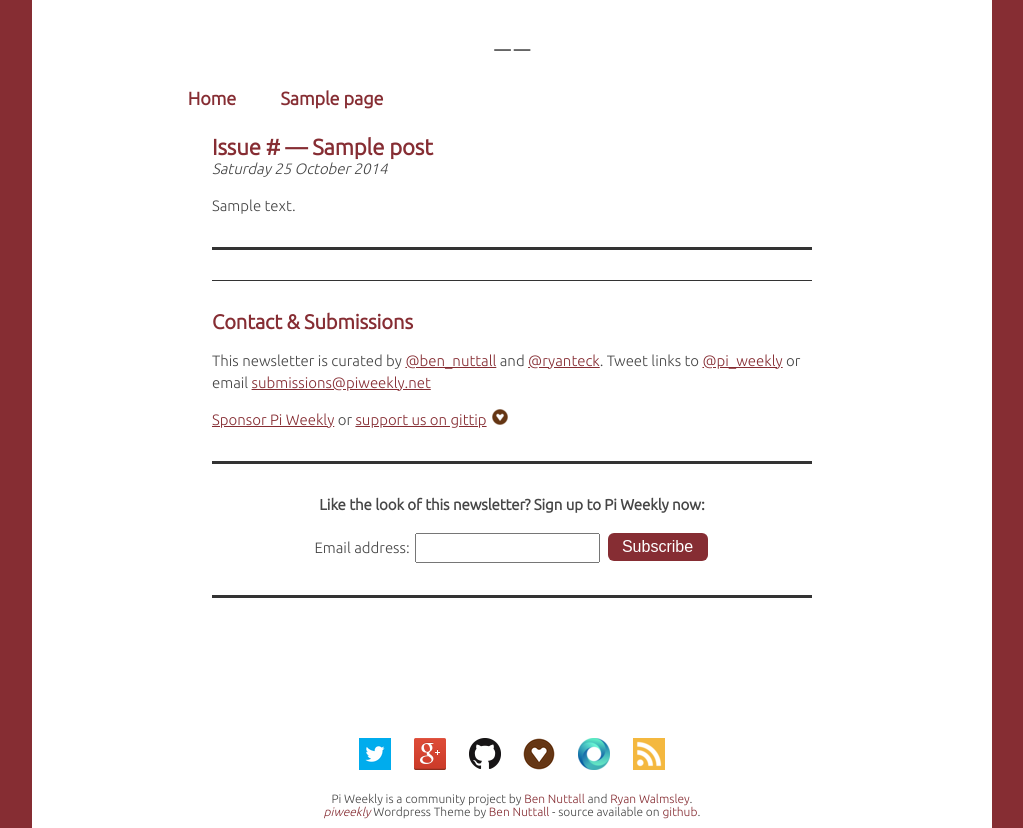
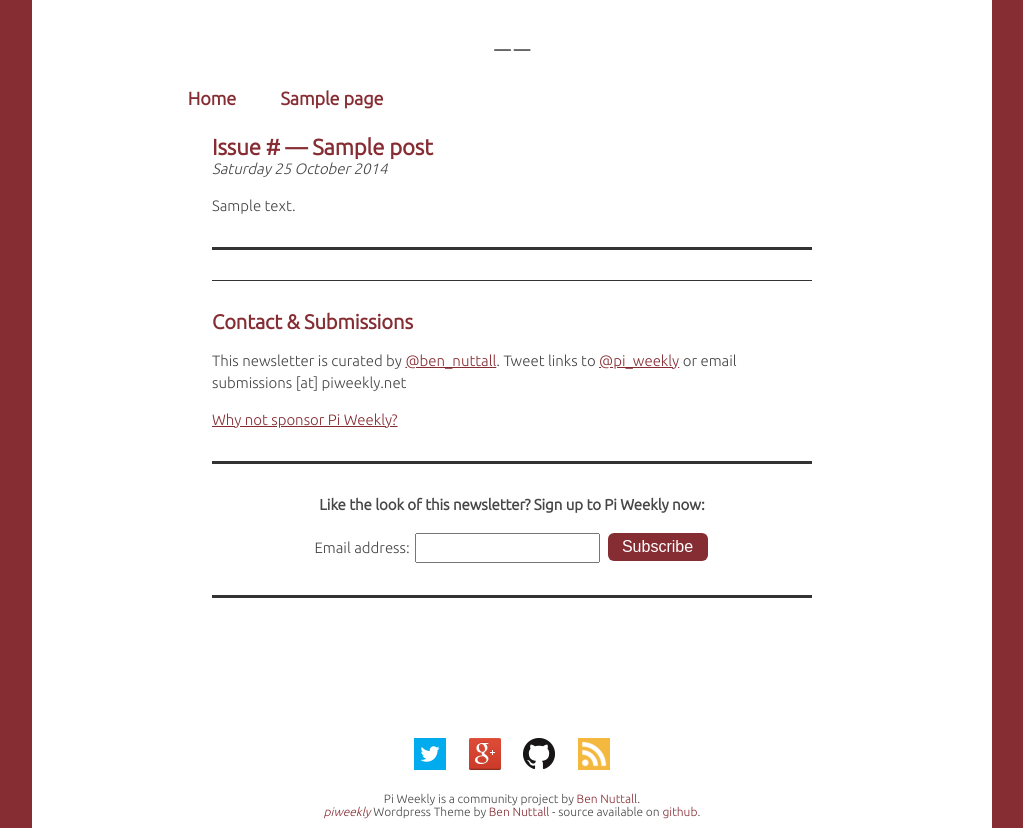
Before and after one commit to piweekly/piweekly, a WordPress theme: template themes/piweekly/single.php in a window 1280 px wide. Shown: the whole page, without its empty margins (128-1151 px from the left). Run offline with PHP 8.4 and a stand-in for WordPress, Linux system fonts and the light colour scheme; the site name, menu and one post (Sample post) are stand-ins, and other content is empty.

Commit message:
Updated footer and removed currents and gittip icons

```diff
--- a/themes/piweekly/footer-content.php
+++ b/themes/piweekly/footer-content.php
@@ -1,13 +1,11 @@
-<script type="text/javascript" language="JavaScript" src="http://piweekly.us7.list-manage.com/subscriber-count?b=11&u=50a341f5-6390-4e2a-a315-b2ab55cb32f5&id=2141506785"></script>
+<script src="http://piweekly.us7.list-manage.com/subscriber-count?b=11&u=50a341f5-6390-4e2a-a315-b2ab55cb32f5&id=2141506785"></script>
 
 <div class="icons">
-    <a href="https://twitter.com/pi_weekly" target="_blank"><img src="<?php bloginfo('template_url'); ?>/images/twitter-32x32.png" alt="Twitter" title="Follow us on Twitter @pi_weekly" /></a>
-    <a href="https://plus.google.com/+PiweeklyNet" rel="publisher" target="_blank"><img src="<?php bloginfo('template_url'); ?>/images/google-plus-32x32.png" alt="Google+" title="Google+" /></a>
-    <a href="https://www.github.com/bennuttall/piweekly" target="_blank"><img src="<?php bloginfo('template_url'); ?>/images/github-32x32.png" alt="Github" title="Browse the Pi Weekly repository on Github" /></a>
-    <a href="https://www.gittip.com/piweekly" target="_blank"><img src="<?php bloginfo('template_url'); ?>/images/gittip-32x32.png" alt="Gittip" title="Support us on Gittip" /></a>
-    <a href="http://www.google.com/producer/editions/CAowrMinBw/piweekly" target="_blank"><img src="<?php bloginfo('template_url'); ?>/images/google-currents-32x32.png" alt="Google Currents" title="Subscribe via Google Currents" /></a>
-    <a href="<?php bloginfo('atom_url'); ?>" target="_blank"><img src="<?php bloginfo('template_url'); ?>/images/rss-32x32.png" alt="RSS" title="Subscribe via RSS" /></a>
+    <a href="https://twitter.com/pi_weekly"><img src="<?php bloginfo('template_url'); ?>/images/twitter-32x32.png" alt="Twitter" title="Follow us on Twitter @pi_weekly" /></a>
+    <a href="https://plus.google.com/+PiweeklyNet" rel="publisher"><img src="<?php bloginfo('template_url'); ?>/images/google-plus-32x32.png" alt="Google+" title="Google+" /></a>
+    <a href="https://www.github.com/piweekly/piweekly"><img src="<?php bloginfo('template_url'); ?>/images/github-32x32.png" alt="Github" title="Browse the Pi Weekly repository on Github" /></a>
+    <a href="<?php bloginfo('atom_url'); ?>"><img src="<?php bloginfo('template_url'); ?>/images/rss-32x32.png" alt="RSS" title="Subscribe via RSS" /></a>
 </div>
 
-Pi Weekly is a community project by <a href="http://twitter.com/ben_nuttall" target="_blank">Ben Nuttall</a> and <a href="http://twitter.com/ryanteck" target="_blank">Ryan Walmsley</a>.<br />
-<a href="https://github.com/bennuttall/piweekly" target="_blank"><em>piweekly</em></a> Wordpress Theme by <a href="http://bennuttall.com/" target="_blank">Ben Nuttall</a> - source available on <a href="https://github.com/bennuttall/piweekly" target="_blank">github</a>.
+Pi Weekly is a community project by <a href="http://twitter.com/ben_nuttall">Ben Nuttall</a>.<br />
+<a href="https://github.com/bennuttall/piweekly"><em>piweekly</em></a> Wordpress Theme by <a href="http://bennuttall.com/">Ben Nuttall</a> - source available on <a href="https://github.com/bennuttall/piweekly">github</a>.
--- a/themes/piweekly/single.php
+++ b/themes/piweekly/single.php
@@ -17,7 +17,7 @@ the_post();
 
     <?php if (has_post_thumbnail()): ?>
         <h2>Picture of the week</h2>
-        <a href="<?php the_field('picture_link'); ?>" target="_blank">
+        <a href="<?php the_field('picture_link'); ?>">
             <?php the_post_thumbnail('email'); ?>
         </a>
 
@@ -30,7 +30,7 @@ the_post();
         <ul>
         <?php while (has_sub_field('news')): ?>
             <li>
-                <a href="<?php the_sub_field('url'); ?>" target="_blank"><?php the_sub_field('title'); ?></a> (<?php echo get_domain_from_url(get_sub_field('url')); ?>)<br />
+                <a href="<?php the_sub_field('url'); ?>"><?php the_sub_field('title'); ?></a> (<?php echo get_domain_from_url(get_sub_field('url')); ?>)<br />
                 <?php the_sub_field('summary'); ?>
             </li>
         <?php endwhile; ?>
@@ -43,7 +43,7 @@ the_post();
         <ul>
         <?php while (has_sub_field('projects')): ?>
             <li>
-                <a href="<?php the_sub_field('url'); ?>" target="_blank"><?php the_sub_field('title'); ?></a> (<?php echo get_domain_from_url(get_sub_field('url')); ?>)<br />
+                <a href="<?php the_sub_field('url'); ?>"><?php the_sub_field('title'); ?></a> (<?php echo get_domain_from_url(get_sub_field('url')); ?>)<br />
                 <?php the_sub_field('summary'); ?>
             </li>
         <?php endwhile; ?>
@@ -56,7 +56,7 @@ the_post();
         <ul>
         <?php while (has_sub_field('articles')): ?>
             <li>
-                <a href="<?php the_sub_field('url'); ?>" target="_blank"><?php the_sub_field('title'); ?></a> (<?php echo get_domain_from_url(get_sub_field('url')); ?>)<br />
+                <a href="<?php the_sub_field('url'); ?>"><?php the_sub_field('title'); ?></a> (<?php echo get_domain_from_url(get_sub_field('url')); ?>)<br />
                 <?php the_sub_field('summary'); ?>
             </li>
         <?php endwhile; ?>
@@ -70,11 +70,11 @@ the_post();
         if ($interview): ?>
             <hr />
             <h2>Interview: <?php echo get_the_title($interview); ?></h2>
-            <a href="<?php echo get_permalink($interview); ?>" target="_blank">
+            <a href="<?php echo get_permalink($interview); ?>">
                 <?php echo get_the_post_thumbnail($interview, 'email'); ?>
             </a>
             <?php echo get_field('intro', $interview); ?>
-            <a href="<?php echo get_permalink($interview); ?>" target="_blank">Read the full interview</a>
+            <a href="<?php echo get_permalink($interview); ?>">Read the full interview</a>
     <?php endif;
     endif;
 
@@ -84,7 +84,7 @@ the_post();
         <ul>
         <?php while (has_sub_field('events')): ?>
             <li>
-                <a href="<?php the_sub_field('url'); ?>" target="_blank"><?php the_sub_field('title'); ?></a> (<?php echo pw_event_date(get_sub_field('start_date'), get_sub_field('end_date')); ?>)
+                <a href="<?php the_sub_field('url'); ?>"><?php the_sub_field('title'); ?></a> (<?php echo pw_event_date(get_sub_field('start_date'), get_sub_field('end_date')); ?>)
             </li>
         <?php endwhile; ?>
         </ul>
@@ -93,7 +93,7 @@ the_post();
     if (get_field('sponsor')): ?>
         <hr />
         <h2>Thanks to our sponsor</h2>
-        <a href="<?php the_field('sponsor_url'); ?>" target="_blank">
+        <a href="<?php the_field('sponsor_url'); ?>">
             <img src="<?php $logo = get_field('sponsor_logo'); echo $logo['sizes']['email']; ?>" />
         </a>
         <?php the_field('sponsor_text');
@@ -101,11 +101,10 @@ the_post();
 
     <hr />
     <h2>Contact &amp; Submissions</h2>
-    <p>This newsletter is curated by <a href="http://twitter.com/ben_nuttall" target="_blank">@ben_nuttall</a> and <a href="http://twitter.com/ryanteck" target="_blank">@ryanteck</a>. Tweet links to <a href="http://twitter.com/pi_weekly" target="_blank">@pi_weekly</a> or email <a href="mailto:submissions@piweekly.net" target="_blank">submissions@piweekly.net</a></p>
+    <p>This newsletter is curated by <a href="http://twitter.com/ben_nuttall">@ben_nuttall</a>. Tweet links to <a href="http://twitter.com/pi_weekly">@pi_weekly</a> or email submissions [at] piweekly.net</p>
     <span class="support">
-        <a href="/sponsorship/">Sponsor Pi Weekly</a> or <a href="https://www.gittip.com/piweekly" target="_blank">support us on gittip</a>
+        <a href="/sponsorship/">Why not sponsor Pi Weekly?</a>
     </span>
-    <a href="https://www.gittip.com/piweekly" target="_blank" class="gittip-support">&gt;3</a>
     <div style="clear: both;"></div>
 
     <hr class="thick" />
--- a/themes/piweekly/style.css
+++ b/themes/piweekly/style.css
@@ -334,16 +334,6 @@ ul li {
     height: 3px;
 }
 
-.issue .gittip-support {
-    display: inline;
-    float: left;
-    text-indent: -10000px;
-    width: 16px;
-    height: 16px;
-    margin-left: 5px;
-    background: url('images/gittip-16x16.png');
-}
-
 .issue .support {
     float: left;
 }
```
